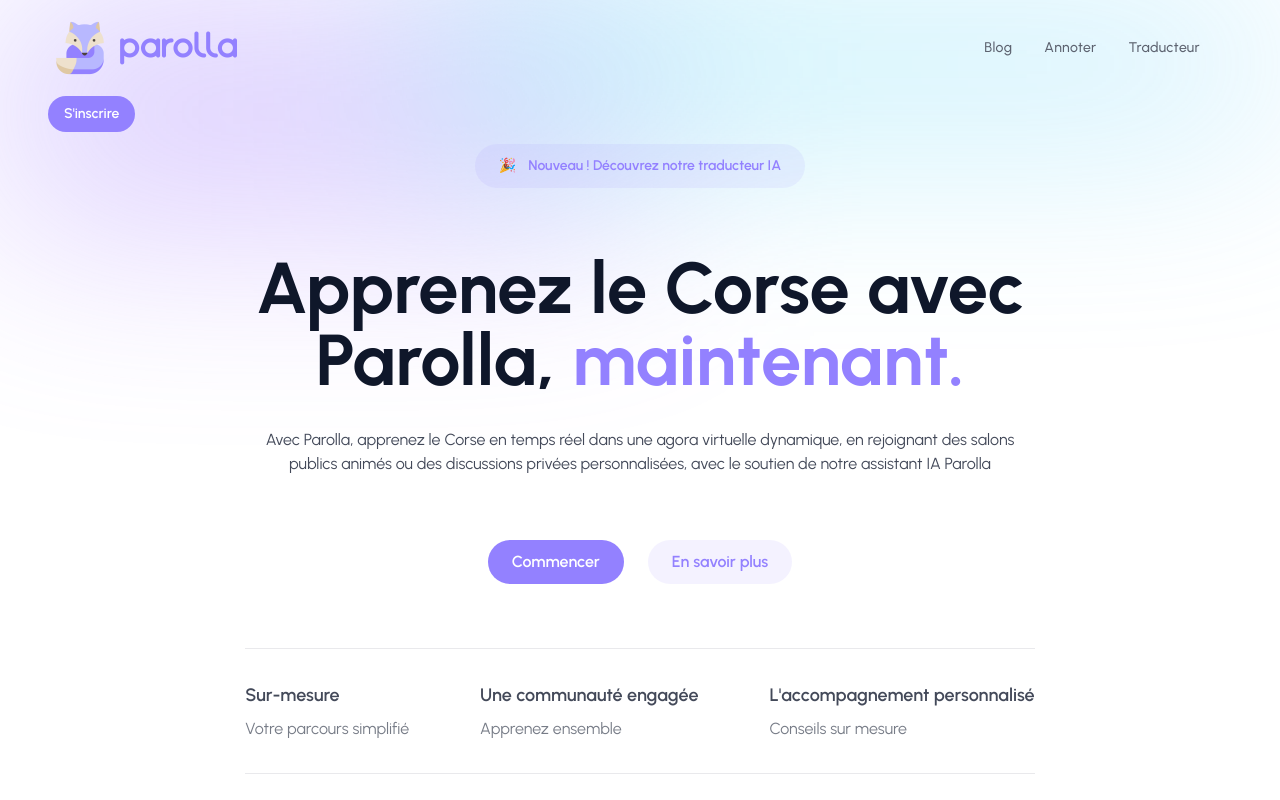
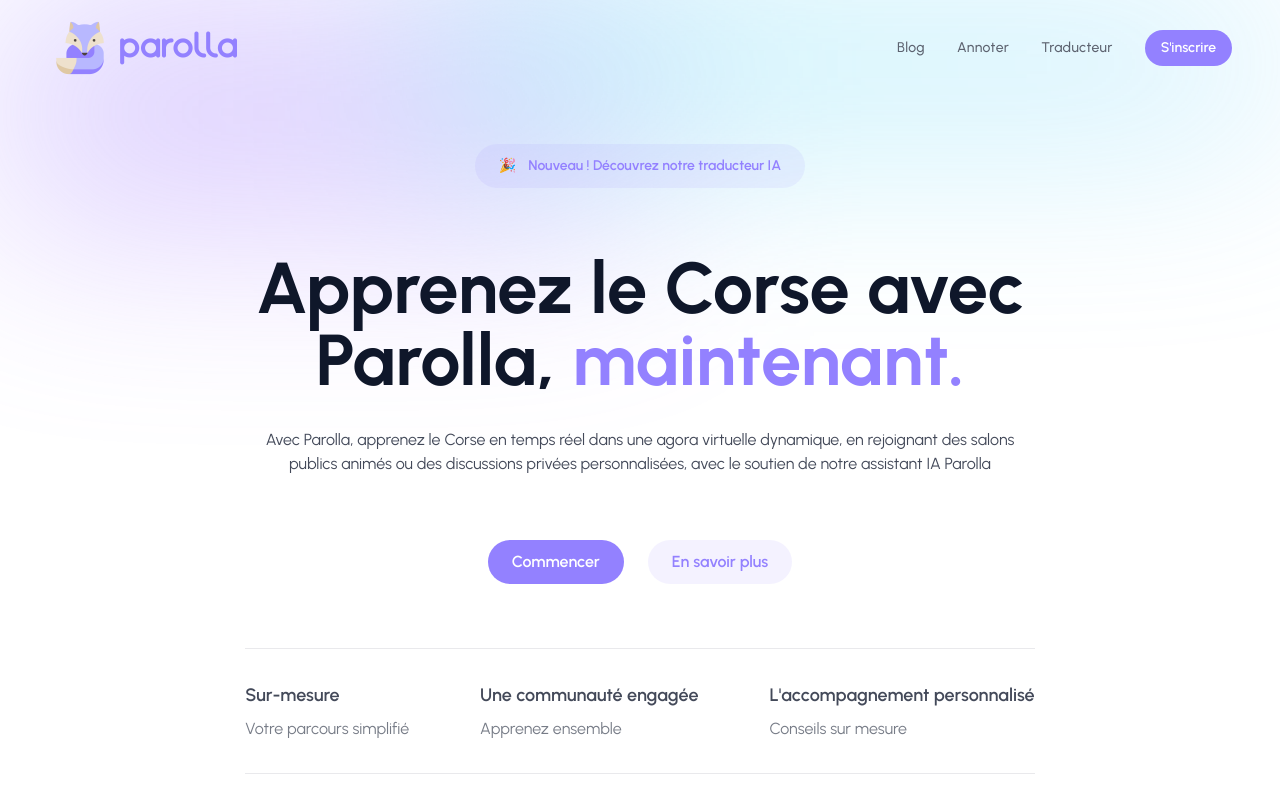
Before and after one commit to parolla-team/parolla.chat, an Astro site: page / in a window 1280 px wide. Shown: the top 800 px of the page. Built offline with nearby package versions, Linux system fonts and the light colour scheme; Astro itself is replaced by a stand-in of ours.

Commit message:
fix header

```diff
--- a/src/components/AppHeader.astro
+++ b/src/components/AppHeader.astro
@@ -105,10 +105,7 @@ const t = useTranslations(lang);
                 </li>
               </ul>
             </div>
-          </div>
-        </div>
-
-        <div class="mt-12 lg:mt-0 astro-UY3JLCBK">
+            <div class="flex shrink-0 astro-UY3JLCBK">
               <a
                 href="https://agora.parolla.chat/signup_user_complete/?id=ckryg3wttjgztnanafzj458nio&md=link&sbr=fa"
                 class="relative flex h-9 w-full items-center justify-center px-4 before:absolute before:inset-0 before:rounded-full before:bg-primary before:transition before:duration-300 hover:before:scale-105 active:duration-75 active:before:scale-95 sm:w-max astro-UY3JLCBK"
@@ -118,6 +115,8 @@ const t = useTranslations(lang);
                   >{t("nav.register")}</span
                 >
               </a>
+            </div>
+          </div>
         </div>
       </div>
     </Container>
```
Lines whose indentation alone changed are shown as unchanged.
